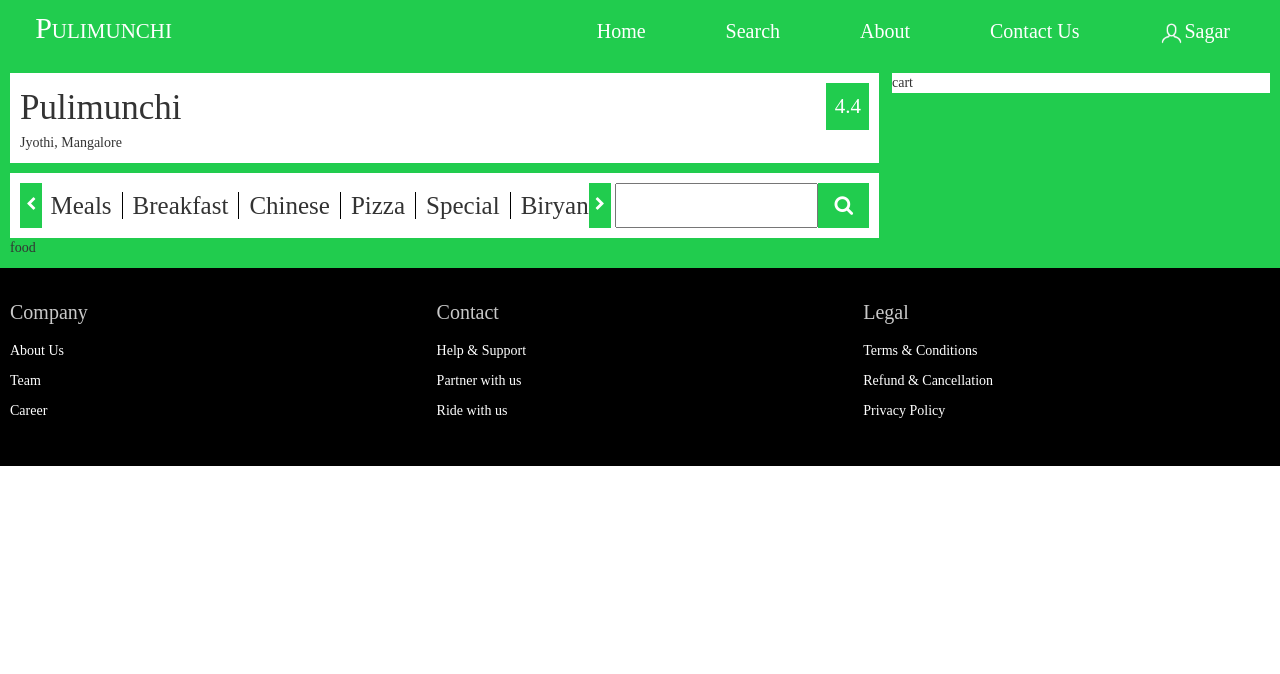
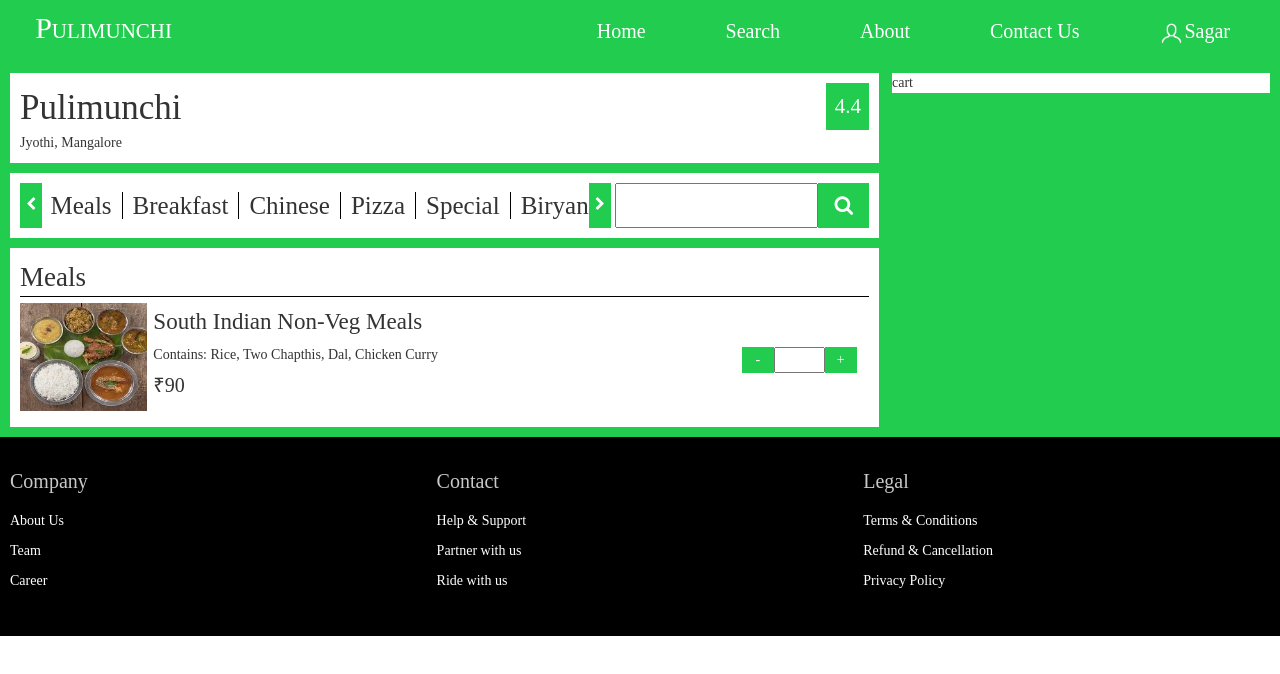
Before and after one commit to sagarsalyan/pulimunchi, an Angular app: page /restaurantmenu in a window 1280 px wide. Shown: the top 674 px of the page. Built offline with nearby package versions, Linux system fonts and the light colour scheme.

Commit message:
Changes in restaurantmenu component

```diff
--- a/src/app/restuarantmenu/restuarantmenu.component.css
+++ b/src/app/restuarantmenu/restuarantmenu.component.css
@@ -109,3 +109,72 @@
 .menubar > ul > li.separator > i{
   border-left :1px solid black;
 }
+
+.foodlist{
+  width: 100%;
+  background: white;
+  margin-top: 10px;
+}
+.foodgroup{
+  width:100%;
+  padding: 10px;
+}
+.grouptitle{
+  width: 100%;
+  font-size: 27px;
+  border-bottom: 0.5px solid black;
+}
+.food{
+  height: 120px;
+  width: 100%;
+  padding: 6px 0;
+}
+.food > div{
+  display: inline-block;
+  vertical-align: top;
+}
+.food > .foodimg{
+  width: 15%;
+  height: 100%;
+}
+.food > .foodimg > img {
+  width: 100%;
+  height: 100%;
+}
+.food > .fooddetail{
+  height: 100%;
+  width:70%;
+}
+.foodtitle{
+  font-size: 23px;
+}
+.fooddetail > *{
+  padding:0.5% 1%;
+}
+.foodcost{
+  font-size: 20px;
+}
+.food > .foodbtn{
+  height: 100%;
+  width:15%;
+  position: relative;
+}
+.food > .foodbtn > .foodbtngrp{
+  position: absolute;
+  top: 40%;
+}
+.food > .foodbtn > *{
+  vertical-align: bottom;
+}
+
+.food > .foodbtn > .foodbtngrp > .increment,.decrement{
+  width:25%;
+  background: #21cc4e;
+  color:white;
+  border: 2px solid #21cc4e;
+  outline: none;
+}
+.food > .foodbtn > .foodbtngrp > input{
+  width: 40%;
+  text-align: center;
+}
--- a/src/app/restuarantmenu/restuarantmenu.component.html
+++ b/src/app/restuarantmenu/restuarantmenu.component.html
@@ -35,8 +35,30 @@
           <input type="text" name="" value=""><button type="button" name="button"><i class="fa fa-search" aria-hidden="true"></i></button>
         </div>
       </div>
-      <div class="food">
-        food
+      <div class="foodlist">
+        <div class="foodgroup">
+          <div class="grouptitle">Meals</div>
+          <div class="foods">
+            <div class="food">
+              <div class="foodimg">
+                <img src="./assets/images/food.jpg" alt="">
+              </div>
+              <div class="fooddetail">
+                <div class="foodtitle">South Indian Non-Veg Meals</div>
+                <div class="foodcontains"><span>Contains: </span><span>Rice, Two Chapthis, Dal, Chicken Curry</span></div>
+                <div class="foodcost"><span>₹</span><span>90</span></div>
+              </div>
+              <div class="foodbtn">
+                <div class="foodbtngrp">
+                  <button type="button" name="button" class="decrement">-</button>
+                  <input type="text" name="" value="">
+                  <button type="button" name="button" class="increment">+</button>
+                </div>
+
+              </div>
+            </div>
+          </div>
+        </div>
       </div>
     </div>
     <div class="cart">
```
Also changed, not shown: src/assets/images/food.jpg (added).
